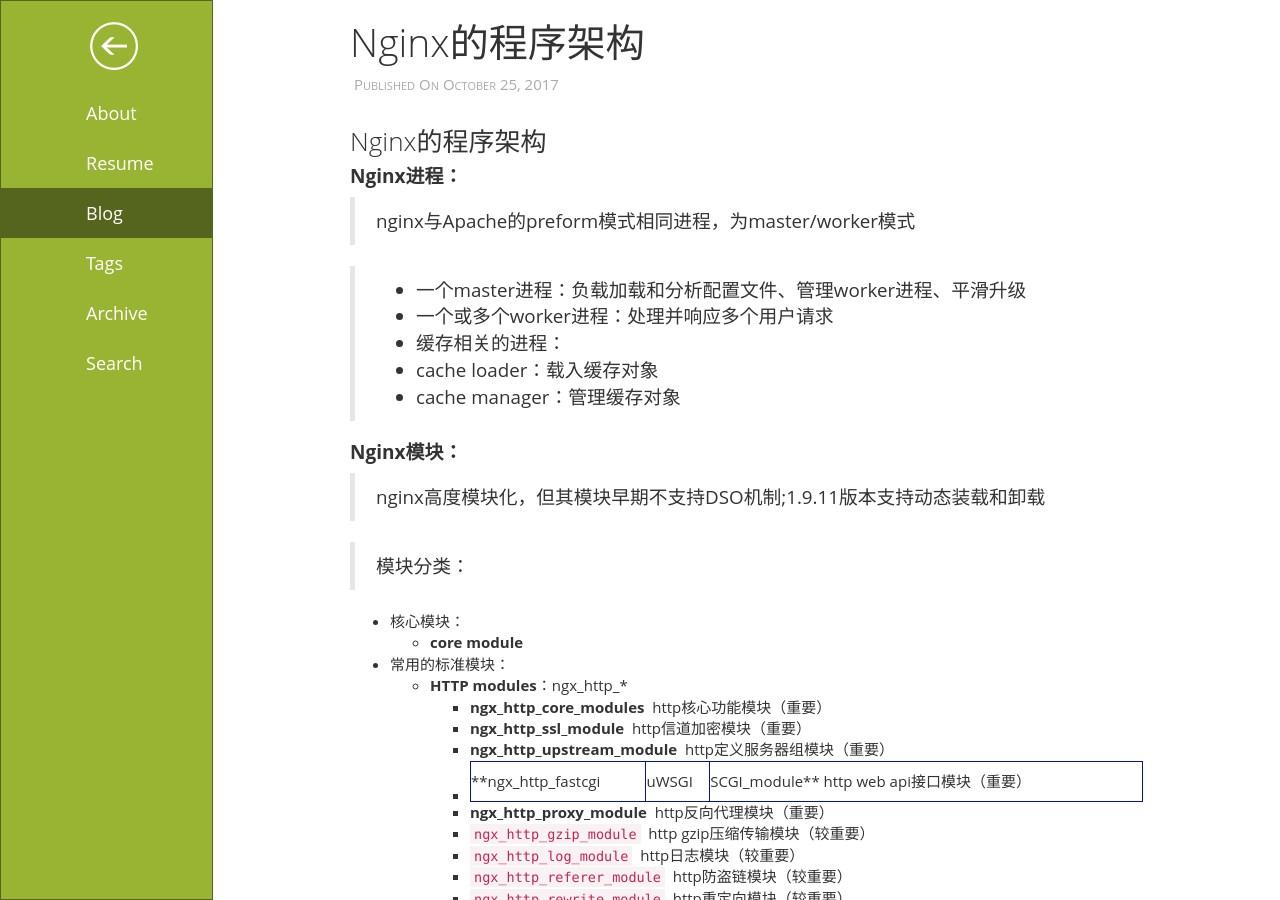
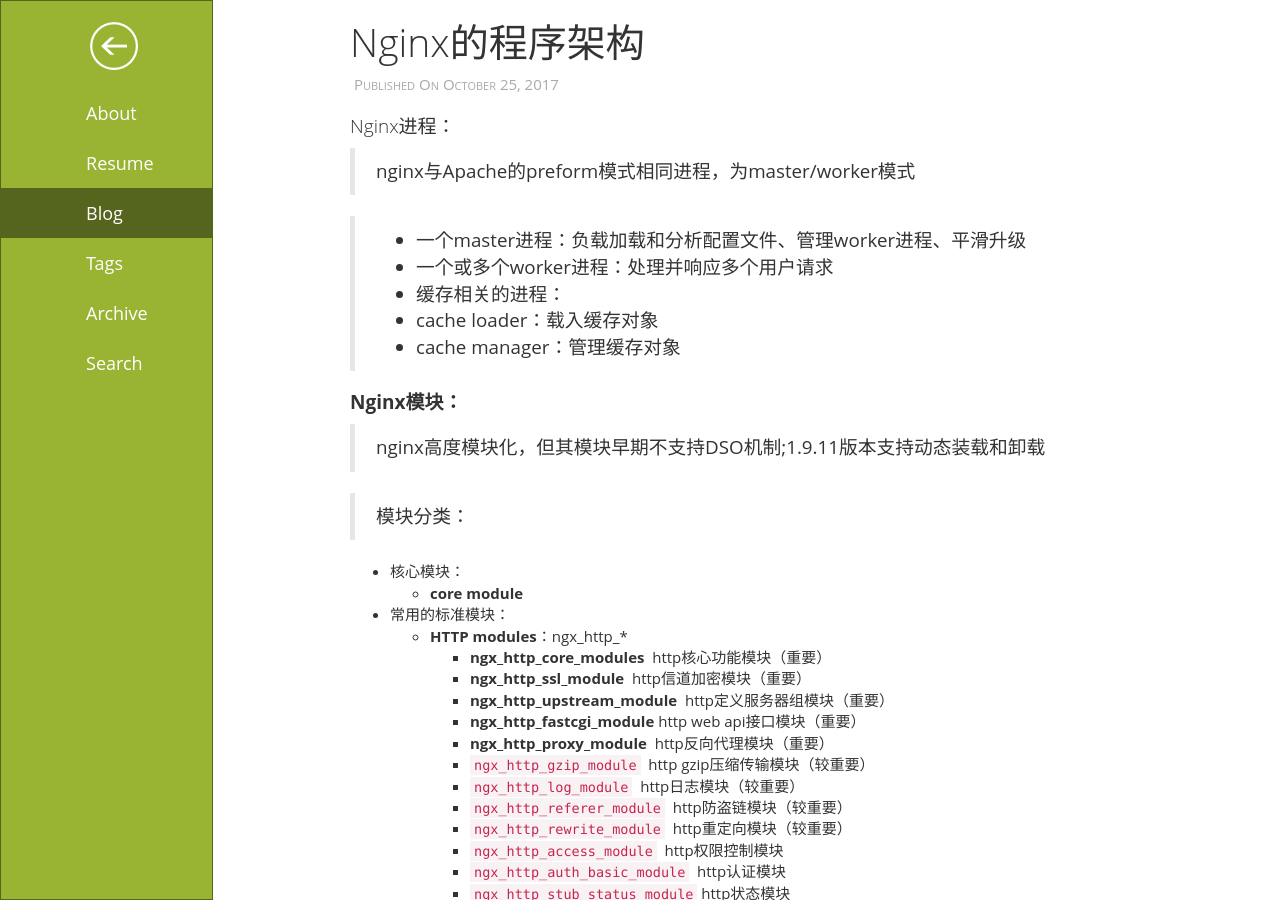
Before and after one commit to daysunshine/daysunshine.github.io, a Jekyll site: the page built from _posts/2017-10-25-linux-nginx-framework.md, in a window 1280 px wide and 900 px high. Built offline with Jekyll 4.4.1, drawn with Linux system fonts in a browser that asks for light colours; comment, search, counter and statistics services are not loaded.

Commit message:
Update 2017-10-25-linux-nginx-framework.md

```diff
--- a/_posts/2017-10-25-linux-nginx-framework.md
+++ b/_posts/2017-10-25-linux-nginx-framework.md
@@ -6,9 +6,7 @@
 tags:  nginx程序架构、框架
 ---
 
-### Nginx的程序架构
-
-#### **Nginx进程：**
+#### Nginx进程：
 
 > nginx与Apache的preform模式相同进程，为master/worker模式
 
@@ -29,15 +27,15 @@
 - 常用的标准模块：
   - **HTTP modules**：ngx_http_*
 	- **ngx_http_core_modules** 	http核心功能模块（重要）
-	- **ngx_http_ssl_module** 		http信道加密模块（重要）
+	- **ngx_http_ssl_module** 	http信道加密模块（重要）
 	- **ngx_http_upstream_module** 	http定义服务器组模块（重要）
-	- **ngx_http_fastcgi|uWSGI|SCGI_module** http web api接口模块（重要）
+	- **ngx_http_fastcgi_module** http web api接口模块（重要）
 	- **ngx_http_proxy_module** 	http反向代理模块（重要）
-	- `ngx_http_gzip_module` 		http gzip压缩传输模块（较重要）
-	- `ngx_http_log_module` 		http日志模块（较重要）
+	- `ngx_http_gzip_module` 	http gzip压缩传输模块（较重要）
+	- `ngx_http_log_module` 	http日志模块（较重要）
 	- `ngx_http_referer_module` 	http防盗链模块（较重要）
 	- `ngx_http_rewrite_module` 	http重定向模块（较重要）
-	- `ngx_http_access_module` 		http权限控制模块
+	- `ngx_http_access_module` 	http权限控制模块
 	- `ngx_http_auth_basic_module` 	http认证模块
 	- `ngx_http_stub_status_module` http状态模块
 	- `ngx_http_headers_module` 	http首部信息模块
```
